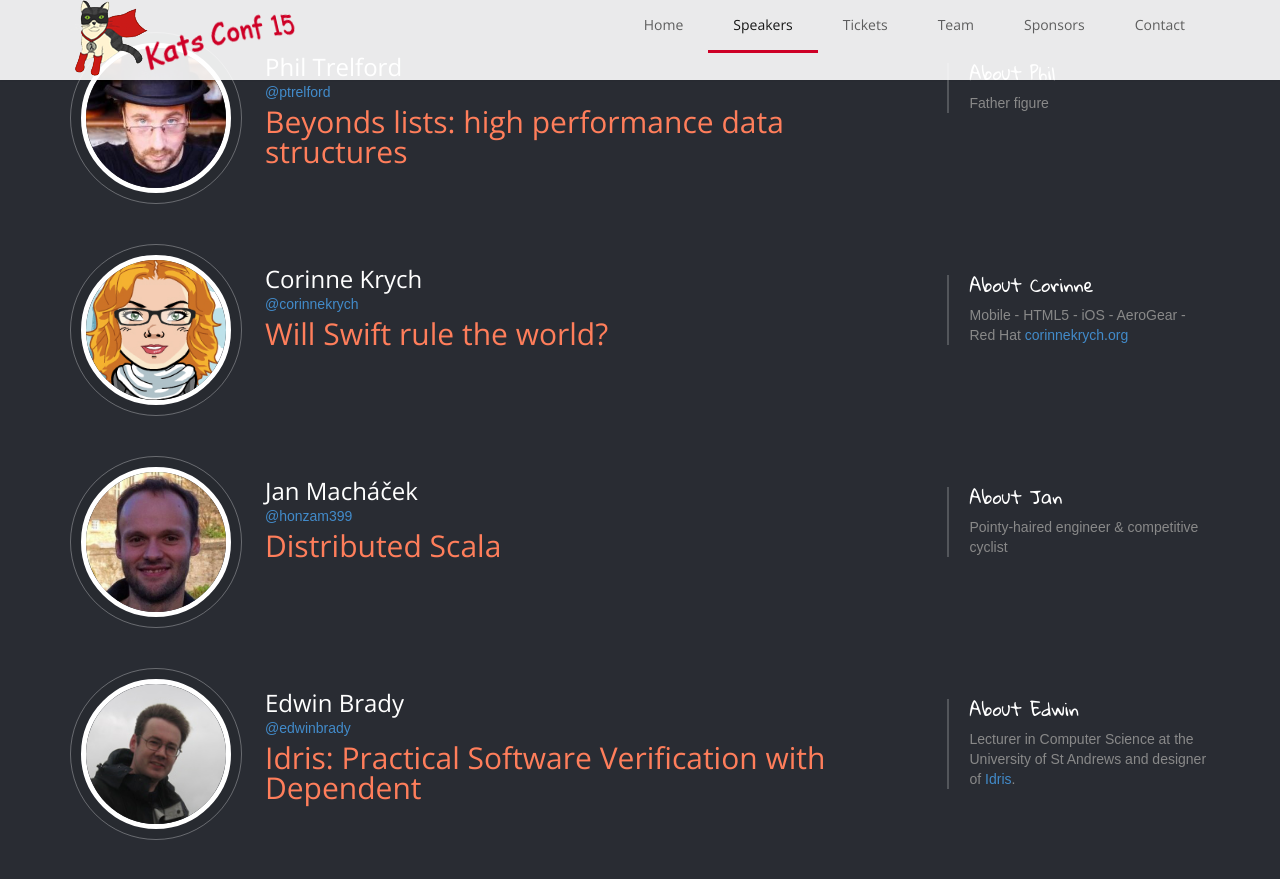
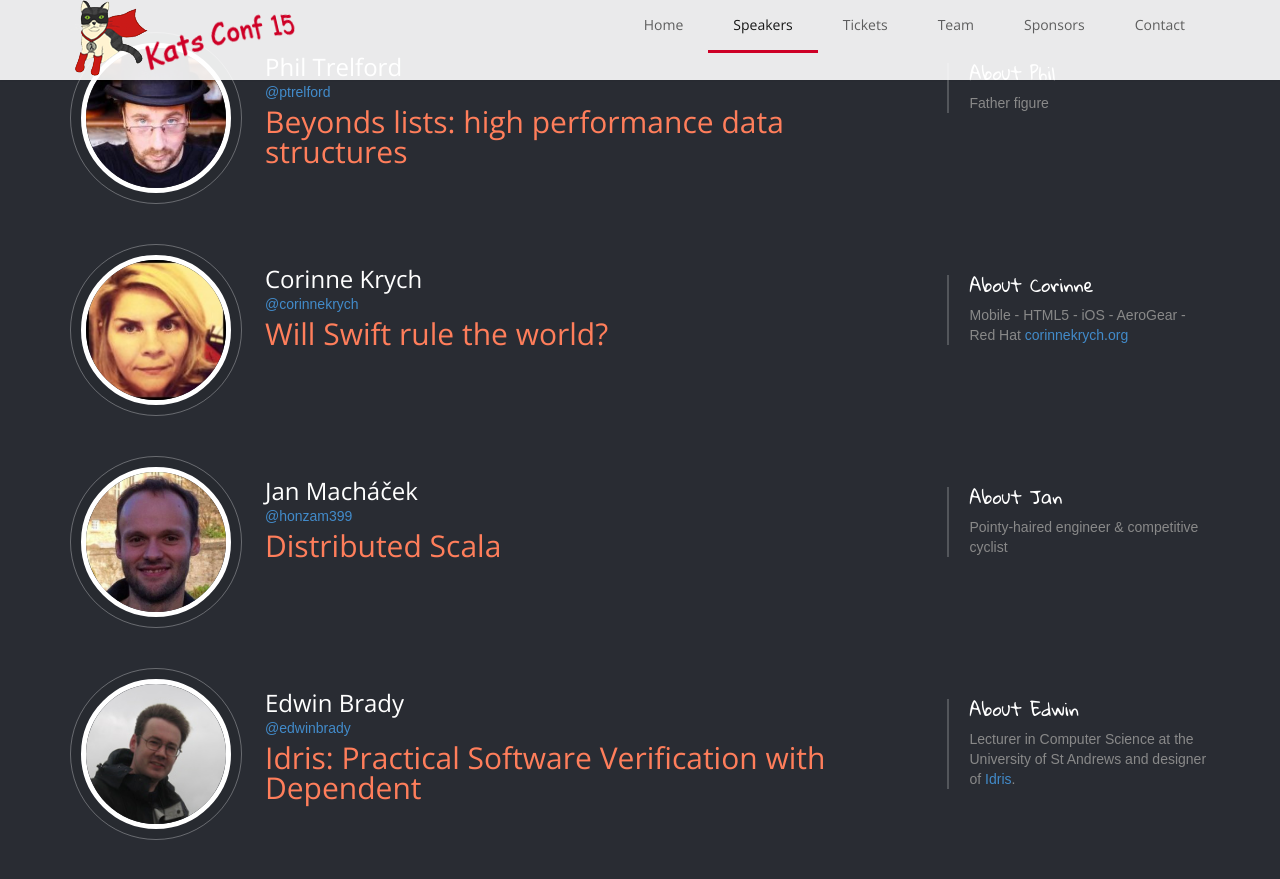
Before and after one commit to trcooke/trcooke.github.io, a Jekyll site: the page katsconf15/index.html, which Jekyll copies as it is, in a window 1280 px wide and 900 px high, scrolled down 2031 px. Shown: the top 879 px of the window. Built offline with Jekyll 4.4.1, drawn with Linux system fonts in a browser that asks for light colours; nearby versions of some CDN libraries; library files that are not in the unit come from our copies.

Commit message:
Changed corinne's picture.

```diff
--- a/katsconf15/index.html
+++ b/katsconf15/index.html
@@ -352,7 +352,7 @@
                         <div class="col-sm-2">
                             <div class="outer-border item">
                                 <div class="middle-border">
-                                    <img src="assets/pictures/corinne.png" class="img-circle inner-border">
+                                    <img src="assets/pictures/corinne-krych.jpg" class="img-circle inner-border">
                                 </div>
                             </div>
                         </div><!-- /.col-md-2 -->
```
Also changed, not shown: katsconf15/assets/pictures/corinne-krych.jpg (added).
